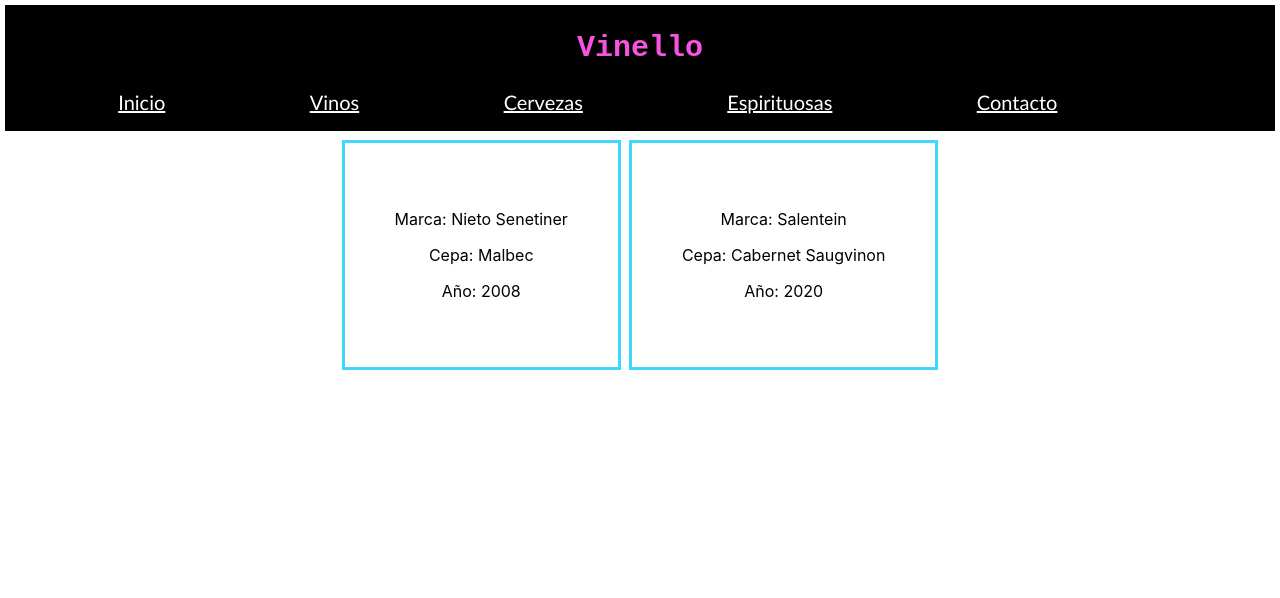
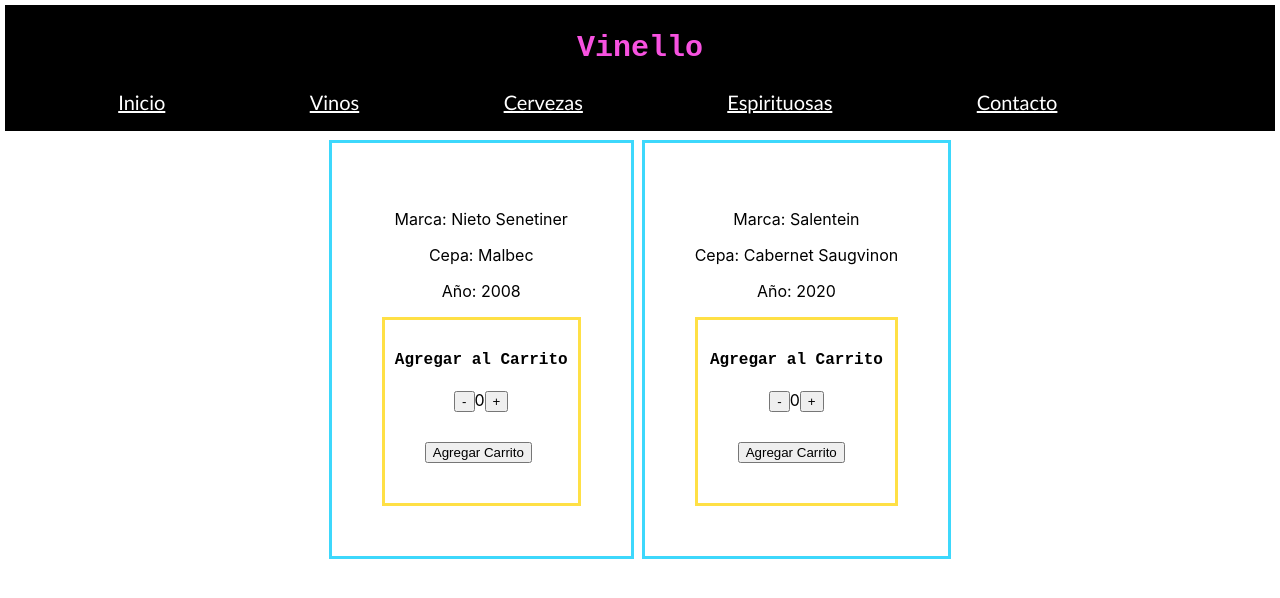
Before and after one commit to jacpavo/vinello, a React (Create React App) app: page / in a window 1280 px wide. Shown: the top 598 px of the page. Built offline with nearby package versions, Linux system fonts and the light colour scheme.

Commit message:
ItemCounter

```diff
--- a/package.json
+++ b/package.json
@@ -10,6 +10,7 @@
     "@testing-library/jest-dom": "^5.16.1",
     "@testing-library/react": "^12.1.2",
     "@testing-library/user-event": "^13.5.0",
+    "json-server": "^0.17.0",
     "react": "^17.0.2",
     "react-dom": "^17.0.2",
     "react-icons": "^4.3.1",
--- a/src/App.js
+++ b/src/App.js
@@ -2,8 +2,8 @@
 import React from 'react';
 import './App.css';
 import NavBar from './Componentes/NabBar';
-import Card from './Componentes/Card'
-
+import Card from './Componentes/Card';
+//import CartIcon from './Componentes/Icons/CartIcon'
 
 function App() {
   return (
@@ -11,6 +11,7 @@
       <NavBar />
       <Card marca="Nieto Senetiner" cepa="Malbec" año="2008"/>
       <Card marca="Salentein" cepa="Cabernet Saugvinon" año="2020"/>
+
     </div>
   );
 }
--- a/src/Componentes/Card/index.jsx
+++ b/src/Componentes/Card/index.jsx
@@ -1,11 +1,13 @@
 import React from 'react'
 import './styllecardwine.css'
+import ItemCounter from '../ItemCounter/ItemCount'
 function WineCard ({ marca, cepa, año }) {
     return (
         <div className="winecard">
             <p>Marca: {marca} </p>
             <p>Cepa: {cepa} </p>
             <p>Año: {año} </p>
+            {<ItemCounter/>}
         </div>
     );
 }
--- /dev/null
+++ b/src/Componentes/ItemCounter/ItemCount.css
@@ -0,0 +1,22 @@
+
+
+div.contador{
+    border:solid;
+    border-color: #ffe045;
+    margin: auto;
+    padding: 10px;
+    justify-content: space-between;
+
+}
+
+h4{
+    text-decoration: #f752e0;
+    font-family: 'Courier New', Courier, monospace;
+}
+
+.plusbag{
+    margin: 30px;
+    display: flex;
+    justify-content: space-between;
+    align-items: center;
+}
--- /dev/null
+++ b/src/Componentes/ItemCounter/ItemCount.jsx
@@ -0,0 +1,30 @@
+
+import React from "react";
+import './ItemCount.css'
+
+function Contador (){
+   const [counter, setCounter] = React.useState(0);
+
+   const contarClick = () => {
+       setCounter(counter + 1);
+   }
+
+   const restarClick = () => {
+       setCounter(counter - 1)
+   };
+
+
+
+    return (
+        <div className ="contador">
+            <h4>Agregar al Carrito</h4>
+        <button onClick= {restarClick}>-</button>
+        <span>{counter}</span>
+        <button onClick= {contarClick} >+</button>
+        <button className="plusbag">Agregar Carrito</button>
+        </div>
+);
+
+}
+
+export default Contador;
--- a/src/Componentes/NabBar/index.jsx
+++ b/src/Componentes/NabBar/index.jsx
@@ -23,7 +23,7 @@
                         <a href="..//Paginas/Contacto.js">Contacto</a>
                     </li>
                     <li>
-                        <a href="./Icons/CartIcon.js">{<CartIcon className='icon'/>}</a>
+                        <a href="./Icons/CartIcon.js"> <CartIcon className='icon'/> </a>
                     </li>
                 </ul>
 
```
Also changed, not shown: 1 other file (tests, documents, lock files or other folders).
